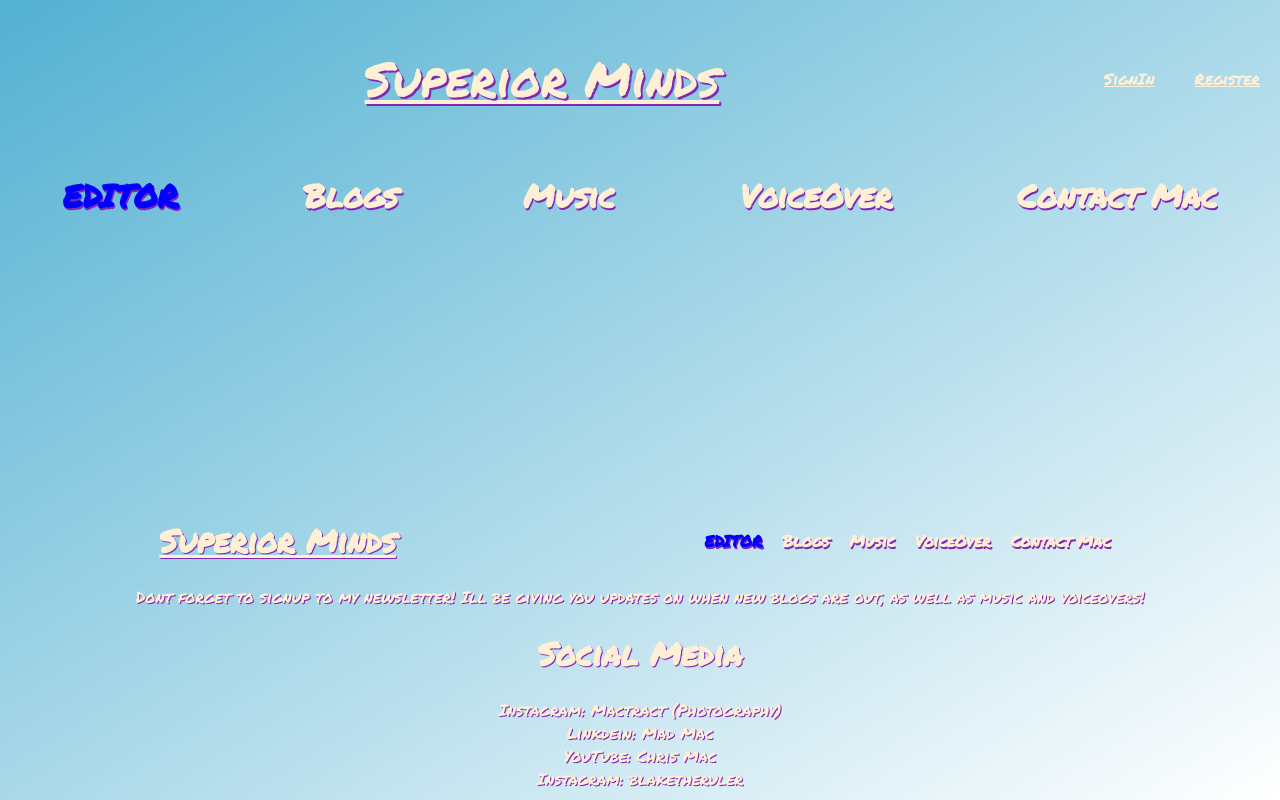
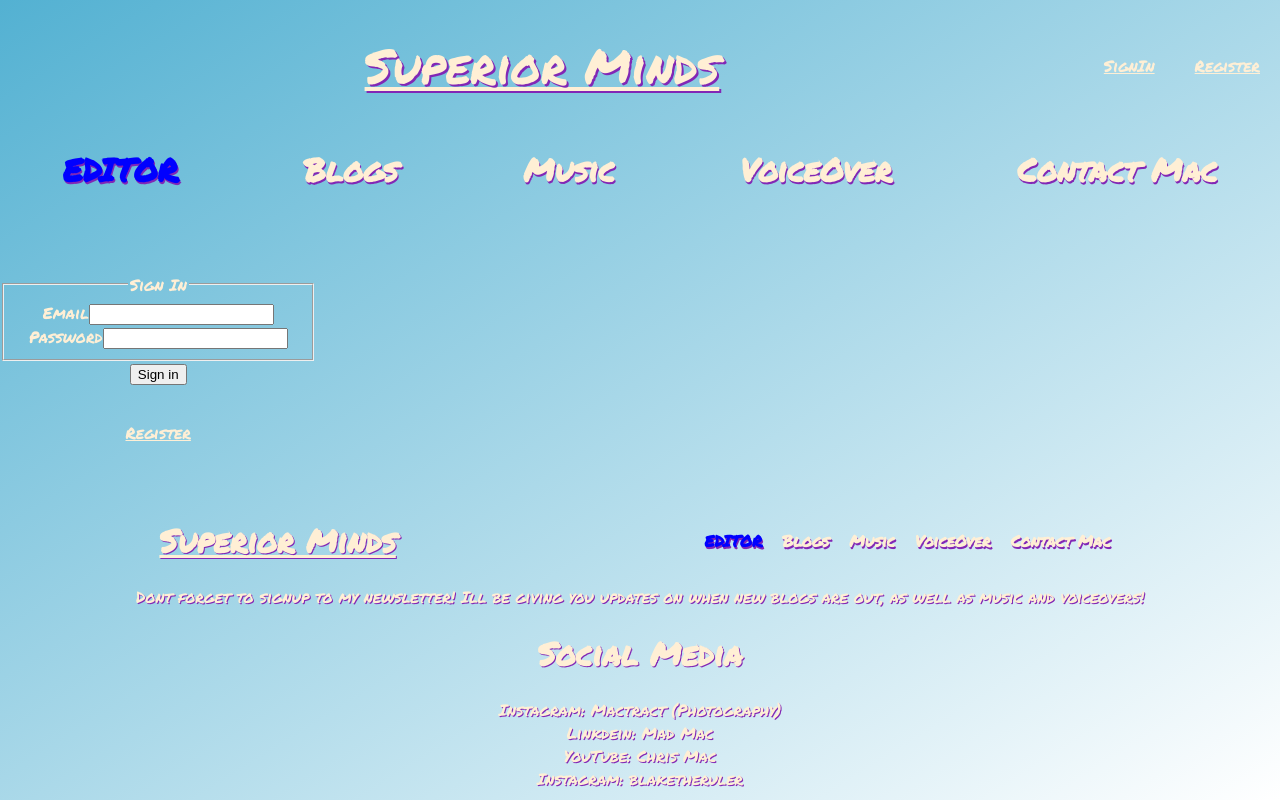
Before and after one commit to Derriel94/superiormindsblog, a React (Create React App) app in the folder smblogs/: page /signin in a window 1280 px wide. Built offline with nearby package versions, Linux system fonts and the light colour scheme.

Commit message:
added in register and signin components

```diff
--- a/smblogs/src/App.js
+++ b/smblogs/src/App.js
@@ -2,6 +2,8 @@ import React from "react";
 import "./App.css";
 import { BrowserRouter as Router, Routes, Route, Link } from "react-router-dom";
 import Home from "./Components/Home/Home.js";
+import Register from "./Components/Register.js";
+import Signin from "./Components/Signin.js";
 import Blogs from "./Components/Blogs/Blogs.js";
 import Nav from "./Components/Nav/Nav.js";
 import Editor from "./Components/FileUpload.js";
@@ -22,6 +24,8 @@ const App = () => {
             <Route exact path="/" element={<Home />} />
             <Route path="/blogs" element={<Blogs />} />
             <Route path="/editor" element={<Editor />} />
+            <Route path="/register" element={<Register />} />
+            <Route path="/signin" element={<Signin />} />
           </Routes>
         <div className="footer">
           <Link to="/" style={{color: "papayawhip"}}><h1>Superior Minds</h1></Link>
--- a/smblogs/src/Components/Home/SignUpForm.css
+++ /dev/null
@@ -1,14 +0,0 @@
-* {
-	margin: 0;
-	padding: 0;
-}
-form {
-	display: flex;
-	flex-direction: column;
-	border:1px solid papayawhip;
-	border-radius: 20px;
-	text-align: center;
-}
-.terms {
-	text-shadow: 0px 0px gray;
-}
--- /dev/null
+++ b/smblogs/src/Components/Register.js
@@ -0,0 +1,72 @@
+import React, { useState } from 'react';
+//import './Signin.css';
+
+
+const Register = (  ) => {
+
+  const [email, setEmail] = useState('');
+  const [password, setPassword] = useState('');
+  const [name, setName] = useState('');
+
+  const onEmailChange = (e) => {setEmail(e.target.value)};
+  const onPasswordChange = (e) => {setPassword(e.target.value)};
+  const onNameChange = (e) => {setName(e.target.value)};
+
+  const onSubmitRegister = () => {
+    fetch('http://localhost:3001/register', {
+      method: 'post',
+      headers: {'Content-Type': 'application/json'},
+      body: JSON.stringify({
+        email: email,
+        name: name,
+        password: password
+
+      })
+    })
+      .then(response => {
+        if (response.status === 400){
+          return alert('You did not finish your login creditials. Refresh page and start over!')
+        //try event default here
+        } else {
+          //display editor link
+          //and or redirect to editor page
+        }
+
+      })
+      .then(user => {
+      if (user.id) {
+
+      }
+    });
+
+  };
+
+  return(
+    <article className="">
+      <main className="">
+        <div className="">
+          <fieldset id="sign_up" className="">
+            <legend className="">Register</legend>
+            <div className="">
+              <label className="" htmlFor="name">Name</label>
+              <input onChange={onNameChange} className="" type="name" name="name"  id="name" />
+            </div>
+            <div className="">
+              <label className="" htmlFor="email-address">Email</label>
+              <input onChange={onEmailChange} className="" type="email" name="email-address"  id="email-address" />
+            </div>
+            <div className="">
+              <label className="" htmlFor="password">Password</label>
+              <input onChange={onPasswordChange} className="" type="password" name="password"  id="password" />
+            </div>
+          </fieldset>
+          <div className="">
+            <input onClick={onSubmitRegister}className="b ph3 pv2 input-reset ba b--black bg-transparent grow pointer f6 dib" type="submit" value="Register" />
+          </div>
+        </div>
+      </main>
+    </article>
+  );
+};
+
+export default Register;
--- /dev/null
+++ b/smblogs/src/Components/Signin.js
@@ -0,0 +1,59 @@
+import React, { useState } from 'react';
+import { Link } from 'react-router-dom';
+//import './Signin.css';
+
+
+const Signin = () => {
+
+  const [email, setEmail] = useState('ThisisYourGrandaddy.com');
+  const [password, setPassword] = useState('Type Your Password Grandson');
+
+  const onEmailChange = (e) => {setEmail(e.target.value)};
+  const onPasswordChange = (e) => {setPassword(e.target.value)};
+
+  const onSubmitSignIn = () => {
+    fetch('https://smart-brain-detector-app.herokuapp.com/signin', {
+      method: 'post',
+      headers: {'Content-Type': 'application/json'},
+      body: JSON.stringify({
+        email: email,
+        password: password,
+      })
+    })
+    .then(response => response.json())
+    .then(user => {
+      if (user.id) {
+
+      }
+    })
+
+  }
+
+  return(
+    <article className="">
+      <main className="">
+        <div className="">
+          <fieldset id="sign_up" className="">
+            <legend className="">Sign In</legend>
+            <div className="">
+              <label className="" htmlFor="email-address">Email</label>
+              <input onChange={onEmailChange} className="" type="email" name="email-address"  id="email-address" />
+            </div>
+            <div className="mv3">
+              <label className="" htmlFor="password">Password</label>
+              <input onChange={onPasswordChange} className="" type="password" name="password"  id="password" />
+            </div>
+          </fieldset>
+          <div className="">
+            <input onClick={onSubmitSignIn}className="" type="submit" value="Sign in" />
+          </div>
+          <div className="">
+            <Link to="/register" style={{color: "papayawhip"}}><p id="register">Register</p></Link>
+          </div>
+        </div>
+      </main>
+    </article>
+  );
+};
+
+export default Signin;
```
Also changed, not shown: smblogs/src/Components/Home/SignUpForm.js (deleted, +0 -44 lines).
